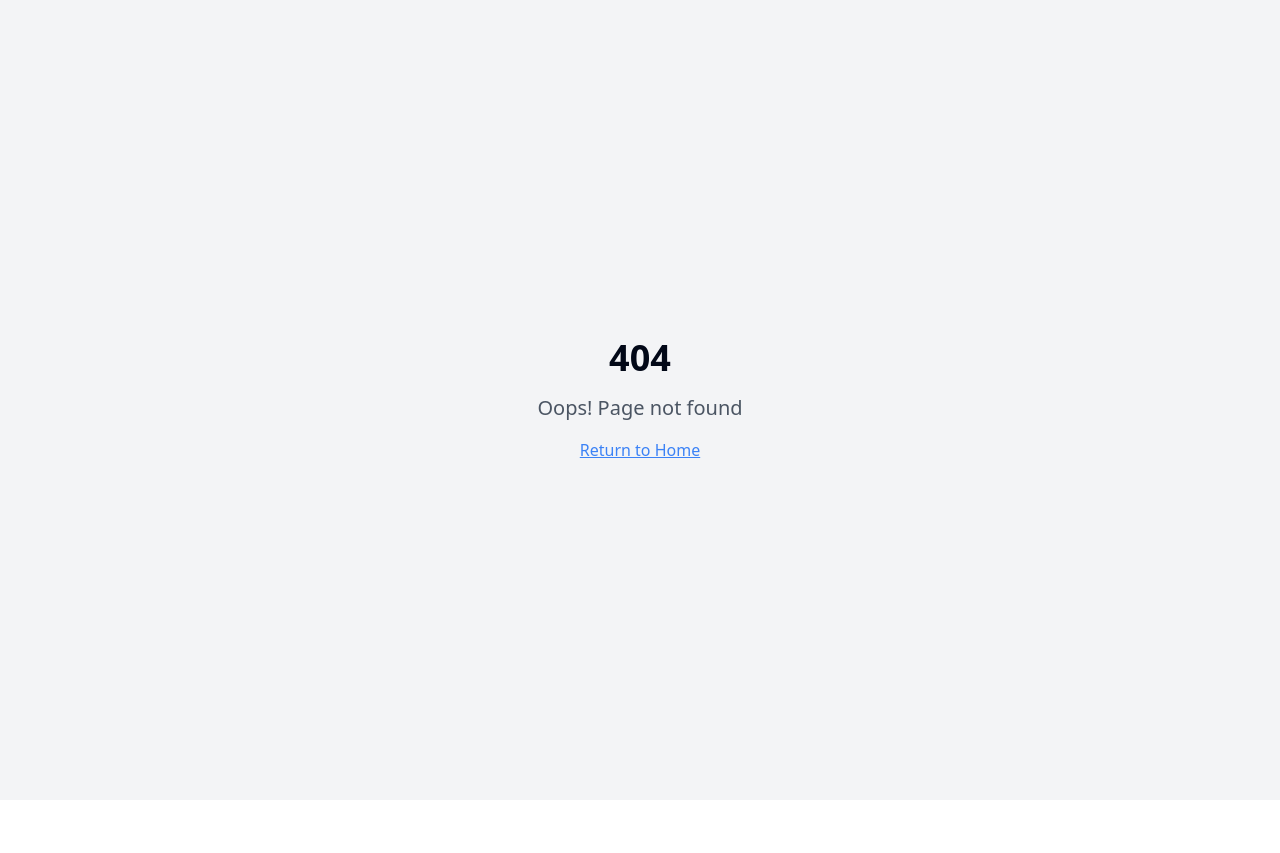
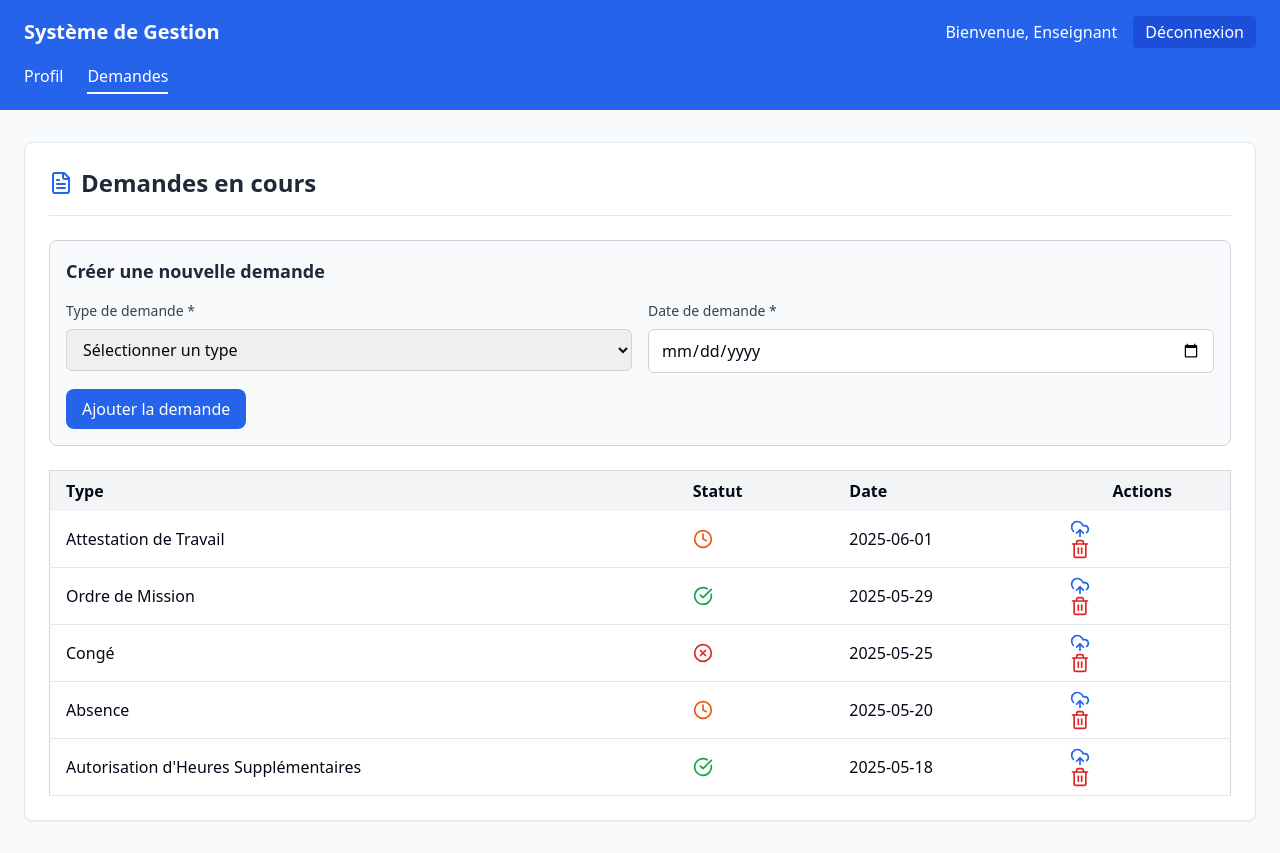
Before and after one commit to mariamguerraf/Systeme-de-Gestion-des-Ressources-Humaines-et-des-Demandes-Administratives, a React (Vite) app: page /enseignant/demandes in a window 1280 px wide. Before the commit this address had no page. Before the commit the page ends 800 px from the top, so only its background shows below. Built offline with nearby package versions, Linux system fonts and the light colour scheme.

Commit message:
ajoute pages pour enseignant

```diff
--- a/index.html
+++ b/index.html
@@ -3,19 +3,13 @@
   <head>
     <meta charset="UTF-8" />
     <meta name="viewport" content="width=device-width, initial-scale=1.0" />
-    <title>azure-login-sparkle</title>
-    <meta name="description" content="Lovable Generated Project" />
-    <meta name="author" content="Lovable" />
+    <title>login</title>
+	<meta name="description" content="Project" />
 
-    <meta property="og:title" content="azure-login-sparkle" />
-    <meta property="og:description" content="Lovable Generated Project" />
+    <meta property="og:title" content="login" />
+    <meta property="og:description" content="Project" />
     <meta property="og:type" content="website" />
-    <meta property="og:image" content="https://lovable.dev/opengraph-image-p98pqg.png" />
 
-    <meta name="twitter:card" content="summary_large_image" />
-    <meta name="twitter:site" content="@lovable_dev" />
-    <meta name="twitter:image" content="https://lovable.dev/opengraph-image-p98pqg.png" />
-  </head>
 
   <body>
     <div id="root"></div>
--- a/package.json
+++ b/package.json
@@ -59,6 +59,7 @@
     "tailwind-merge": "^2.5.2",
     "tailwindcss-animate": "^1.0.7",
     "vaul": "^0.9.3",
+    "vite-plugin-component-tagger": "^0.2.6",
     "zod": "^3.23.8"
   },
   "devDependencies": {
@@ -73,7 +74,6 @@
     "eslint-plugin-react-hooks": "^5.1.0-rc.0",
     "eslint-plugin-react-refresh": "^0.4.9",
     "globals": "^15.9.0",
-    "lovable-tagger": "^1.1.7",
     "postcss": "^8.4.47",
     "tailwindcss": "^3.4.11",
     "typescript": "^5.5.3",
--- a/src/App.tsx
+++ b/src/App.tsx
@@ -32,6 +32,15 @@ const App = () => (
 		  <Route path="/conge" element={<CongePage />} />
 		  <Route path="/ordremission" element={<OrdreMissionPage />} />
 		  <Route path="/demandes-enseignant" element={<PageDemandesEnseignant />} />
+		  {/* button */}
+		  <Route path="/enseignant/profil" element={<ProfilPage />} />
+          <Route path="/enseignant/demandes" element={<PageDemandesEnseignant />} />
+		  <Route path="/enseignant/attestation" element={<AttestationPage />} />
+		  <Route path="/enseignant/conge" element={<CongePage />} />
+		  <Route path="/enseignant/ordre-mission" element={<OrdreMissionPage />} />
+		  <Route path="/enseignant/absence" element={<CongePage />} />
+		  <Route path="/enseignant/heures-sup" element={<CongePage />} />
+
 		  {/* Catch-all route for 404 Not Found */}
 		  {/* ADD ALL CUSTOM ROUTES BELOW THE CATCH-ALL  */}
           {/* <Route path="/Welcom" element={<Welcom />} /> */}
--- a/src/pages/Welcom.tsx
+++ b/src/pages/Welcom.tsx
@@ -19,13 +19,12 @@ const Welcom = () => {
 
         <div className="z-10 flex flex-col items-center space-y-6 w-full max-w-md animate-fade-in">
           <div className="text-center space-y-2">
-            <h1 className="text-3xl font-bold text-slate-900">Azure Welcom Page</h1>
+            <h1 className="text-3xl font-bold text-slate-900">Welcom Page</h1>
             <p className="text-slate-500">We are happy to se you with us.</p>
           </div>
 
 
           <div className="text-center text-xs text-slate-400 mt-8">
-            © 2025 Azure Company. All rights reserved.
             <div className="flex justify-center space-x-4 mt-2">
               <a href="#" className="hover:text-blue-500 transition-colors">Terms</a>
               <a href="#" className="hover:text-blue-500 transition-colors">Privacy</a>
--- a/src/pages/enseignant/AttestationPage.tsx
+++ b/src/pages/enseignant/AttestationPage.tsx
@@ -1,4 +1,5 @@
 import React, { useState } from 'react';
+import { Link } from 'react-router-dom';
 import { FileText, Upload, Calendar, User, AlertCircle } from 'lucide-react';
 
 const AttestationPage = () => {
@@ -38,8 +39,8 @@ const AttestationPage = () => {
         {/* Navigation */}
         <nav className="mt-4">
           <div className="flex space-x-6">
-            <a href="#" className="hover:underline">Profil</a>
-            <a href="#" className="border-b-2 border-white pb-1">Demandes</a>
+			<Link to="/enseignant/profil" className="hover:underline">Profil</Link>
+			<Link to="/enseignant/demandes" className="border-b-2 border-white pb-1 hover:underline">Demandes</Link>
           </div>
         </nav>
       </header>
--- a/src/pages/enseignant/CongePage.tsx
+++ b/src/pages/enseignant/CongePage.tsx
@@ -1,4 +1,5 @@
 import React, { useState } from 'react';
+import { Link } from 'react-router-dom';
 import { Calendar, User, AlertCircle, Clock, FileText } from 'lucide-react';
 
 const CongePage = () => {
@@ -55,8 +56,8 @@ const CongePage = () => {
         {/* Navigation */}
         <nav className="mt-4">
           <div className="flex space-x-6">
-            <a href="#" className="hover:underline">Profil</a>
-            <a href="#" className="border-b-2 border-white pb-1">Demandes</a>
+			<Link to="/enseignant/profil" className="hover:underline">Profil</Link>
+			<Link to="/enseignant/demandes" className="border-b-2 border-white pb-1 hover:underline">Demandes</Link>
           </div>
         </nav>
       </header>
--- a/src/pages/enseignant/OrdreMissionPage.tsx
+++ b/src/pages/enseignant/OrdreMissionPage.tsx
@@ -1,4 +1,5 @@
 import React, { useState } from 'react';
+import { Link } from 'react-router-dom';
 import { MapPin, User, AlertCircle, Calendar, Upload, FileText } from 'lucide-react';
 
 const OrdreMissionPage = () => {
@@ -47,8 +48,8 @@ const OrdreMissionPage = () => {
         {/* Navigation */}
         <nav className="mt-4">
           <div className="flex space-x-6">
-            <a href="#" className="hover:underline">Profil</a>
-            <a href="#" className="border-b-2 border-white pb-1">Demandes</a>
+			<Link to="/enseignant/profil" className="hover:underline">Profil</Link>
+			<Link to="/enseignant/demandes" className="border-b-2 border-white pb-1 hover:underline">Demandes</Link>
           </div>
         </nav>
       </header>
--- a/src/pages/enseignant/PageDemandesEnseignant.tsx
+++ b/src/pages/enseignant/PageDemandesEnseignant.tsx
@@ -1,4 +1,5 @@
 import React, { useState } from "react";
+import { Link, useNavigate } from 'react-router-dom';
 import { FileText, Plus, CheckCircle, XCircle, Clock, UploadCloud, Trash2 } from "lucide-react";
 
 interface Demande {
@@ -22,6 +23,8 @@ const PageDemandesEnseignant = () => {
     dateDemande: "",
   });
 
+  const navigate = useNavigate();
+
   const handleNouvelleDemandeChange = (e: React.ChangeEvent<HTMLSelectElement | HTMLInputElement>) => {
     setNouvelleDemande((prev) => ({
       ...prev,
@@ -31,6 +34,26 @@ const PageDemandesEnseignant = () => {
 
   const ajouterNouvelleDemande = () => {
     if (nouvelleDemande.type && nouvelleDemande.dateDemande) {
+      switch (nouvelleDemande.type) {
+        case "Attestation de Travail":
+          navigate("/enseignant/attestation");
+          return;
+        case "Ordre de Mission":
+          navigate("/enseignant/ordre-mission");
+          return;
+        case "Congé":
+          navigate("/enseignant/conge");
+          return;
+        case "Absence":
+          navigate("/enseignant/absence");
+          return;
+        case "Autorisation d'Heures Supplémentaires":
+          navigate("/enseignant/heures-sup");
+          return;
+        default:
+          // Si aucun cas ne correspond, on ajoute la demande normalement
+          break;
+      }
       setDemandes((prev) => [
         ...prev,
         { id: prev.length + 1, type: nouvelleDemande.type, statut: "En attente", dateDemande: nouvelleDemande.dateDemande },
@@ -40,7 +63,7 @@ const PageDemandesEnseignant = () => {
   };
 
   return (
- <div className="min-h-screen bg-gray-50">
+    <div className="min-h-screen bg-gray-50">
       {/* Header */}
       <header className="bg-blue-600 text-white px-6 py-4">
         <div className="flex justify-between items-center">
@@ -54,11 +77,11 @@ const PageDemandesEnseignant = () => {
         {/* Navigation */}
         <nav className="mt-4">
           <div className="flex space-x-6">
-            <a href="#" className="hover:underline">Profil</a>
-            <a href="#" className="border-b-2 border-white pb-1">Demandes</a>
+            <Link to="/enseignant/profil" className="hover:underline">Profil</Link>
+            <Link to="/enseignant/demandes" className="border-b-2 border-white pb-1 hover:underline">Demandes</Link>
           </div>
         </nav>
-		</header>
+      </header>
       {/* Formulaire de nouvelle demande */}
       <main className="container mx-auto px-6 py-8">
         <div className="bg-white rounded-lg shadow-sm border p-6">
@@ -88,7 +111,7 @@ const PageDemandesEnseignant = () => {
                   <option value="Ordre de Mission">Ordre de Mission</option>
                   <option value="Congé">Congé</option>
                   <option value="Absence">Absence</option>
-                  <option value="Autorisation d'Heures Supplémentaires">Heures Supplémentaires</option>
+                  <option value="Autorisation d'Heures Supplémentaires">Autorisation d'Heures Supplémentaires</option>
                 </select>
               </div>
 
--- a/src/pages/enseignant/ProfilPage.tsx
+++ b/src/pages/enseignant/ProfilPage.tsx
@@ -1,4 +1,6 @@
 import React from 'react';
+import { Link } from 'react-router-dom'; // Ajoute cette ligne
+// ...existing code...
 import { User, Mail, Phone, Calendar, MapPin, FileText } from 'lucide-react';
 
 const ProfilPage = () => {
@@ -17,8 +19,8 @@ const ProfilPage = () => {
         {/* Navigation */}
         <nav className="mt-4">
           <div className="flex space-x-6">
-            <a href="#" className="border-b-2 border-white pb-1">Profil</a>
-            <a href="#" className="hover:underline">Demandes</a>
+            <Link to="/enseignant/profil" className="border-b-2 border-white pb-1 hover:underline">Profil</Link>
+           <Link to="/enseignant/demandes" className="hover:underline" >	Demandes </Link>
           </div>
         </nav>
       </header>
@@ -98,7 +100,7 @@ const ProfilPage = () => {
                 </div>
 
                 {/* Actions rapides */}
-                <div className="mt-8">
+                {/* <div className="mt-8">
                   <h4 className="text-lg font-semibold text-gray-800 mb-4">Actions Rapides</h4>
                   <div className="grid grid-cols-2 gap-3">
                     <button className="flex items-center justify-center space-x-2 bg-blue-600 text-white px-4 py-2 rounded hover:bg-blue-700 transition-colors">
@@ -109,17 +111,17 @@ const ProfilPage = () => {
                       <Calendar className="w-4 h-4" />
                       <span>Congé</span>
                     </button>
-                  </div>
-                </div>
+                  </div> */}
+                {/* </div> */}
               </div>
             </div>
 
             {/* Bouton de modification */}
-            <div className="mt-8 pt-6 border-t">
+            {/* <div className="mt-8 pt-6 border-t">
               <button className="bg-blue-600 text-white px-6 py-2 rounded hover:bg-blue-700 transition-colors">
                 Modifier le Profil
               </button>
-            </div>
+            </div> */}
           </div>
         </div>
       </main>
--- a/vite.config.ts
+++ b/vite.config.ts
@@ -1,7 +1,7 @@
 import { defineConfig } from "vite";
 import react from "@vitejs/plugin-react-swc";
 import path from "path";
-import { componentTagger } from "lovable-tagger";
+import componentTagger from "vite-plugin-component-tagger";
 
 // https://vitejs.dev/config/
 export default defineConfig(({ mode }) => ({
```
Also changed, not shown: 2 other files (tests, documents, lock files or other folders).
